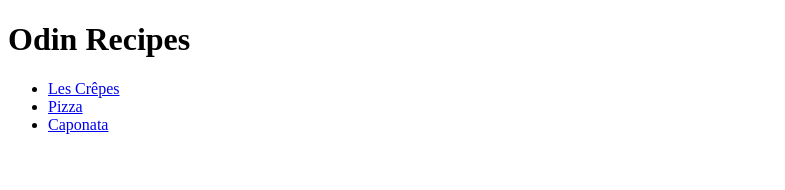
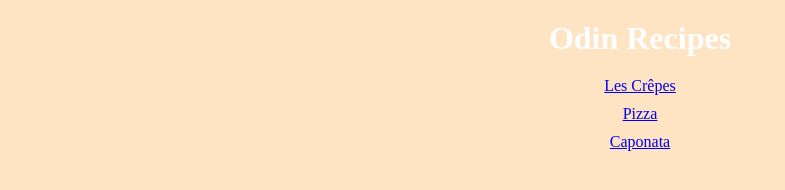
Before and after one commit to YoruikoTOP/odin-recipes, a plain HTML site: page index.html in a window 1280 px wide. Shown: the whole page, without its empty margins (0-785 px from the left). Drawn offline with Linux system fonts and the light colour scheme.

Commit message:
added style.css, nothing very interesting added just some basic stuff as i have juste started css (yes it looks awful and im proud of it)

```diff
--- a/index.html
+++ b/index.html
@@ -3,14 +3,19 @@
     <head>
         <meta charset="UTF-8">
         <title>Odin Recipes !</title>
+        <link rel="stylesheet" href="style.css">
     </head>
 
     <body>
-        <h1>Odin Recipes</h1>
-            <ul>
-                <li><a href="recipes/crepes.html">Les Crêpes</a></li>
-                <li><a href="recipes/pizza.html">Pizza</a></li>
-                <li><a href="recipes/caponata.html">Caponata</a></li>
+        <div class="top title">
+            <h1>Odin Recipes</h1>
+        </div>
+        <div class="recipe list">
+             <ul>
+                 <li><a href="recipes/crepes.html">Les Crêpes</a></li>
+                 <li><a href="recipes/pizza.html">Pizza</a></li>
+                 <li><a href="recipes/caponata.html">Caponata</a></li>
             </ul>
+        </div>
     </body>
 </html>
--- /dev/null
+++ b/style.css
@@ -0,0 +1,27 @@
+* {
+    margin: 0 auto;
+    background-color: bisque;
+}
+
+body {
+    display: block;
+    text-align: center;
+}
+
+.title {
+    padding: 20px;
+        h1 {
+            color: white;
+        }
+}
+
+.recipe {
+    display: inline-block;
+        ul {
+            list-style-type: none;
+            padding-left: 0;
+                li {
+                    padding-bottom: 10px;
+                }
+        }
+}
```
